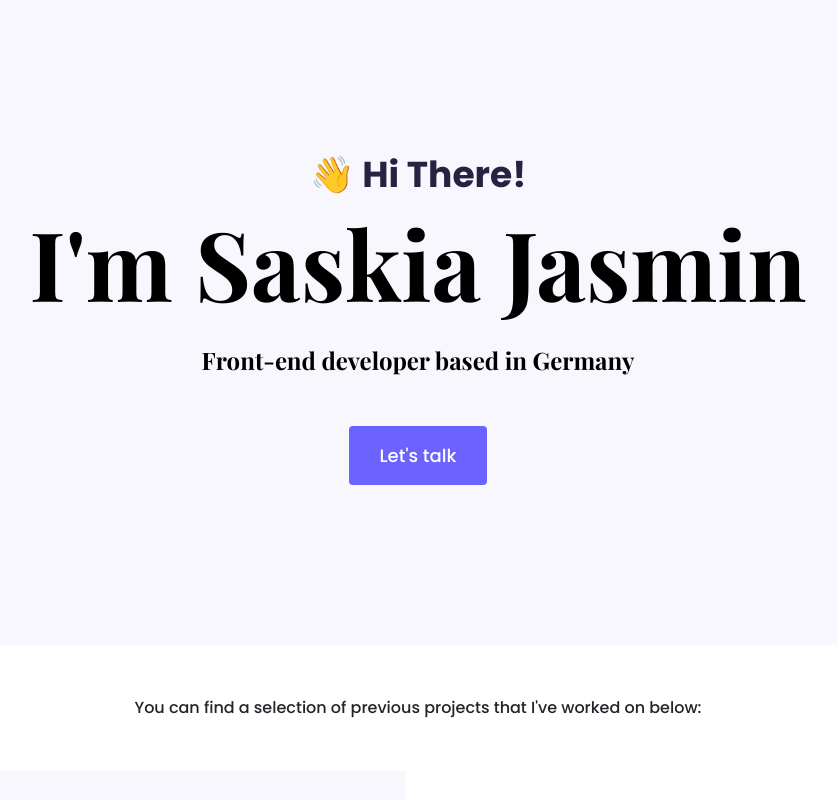
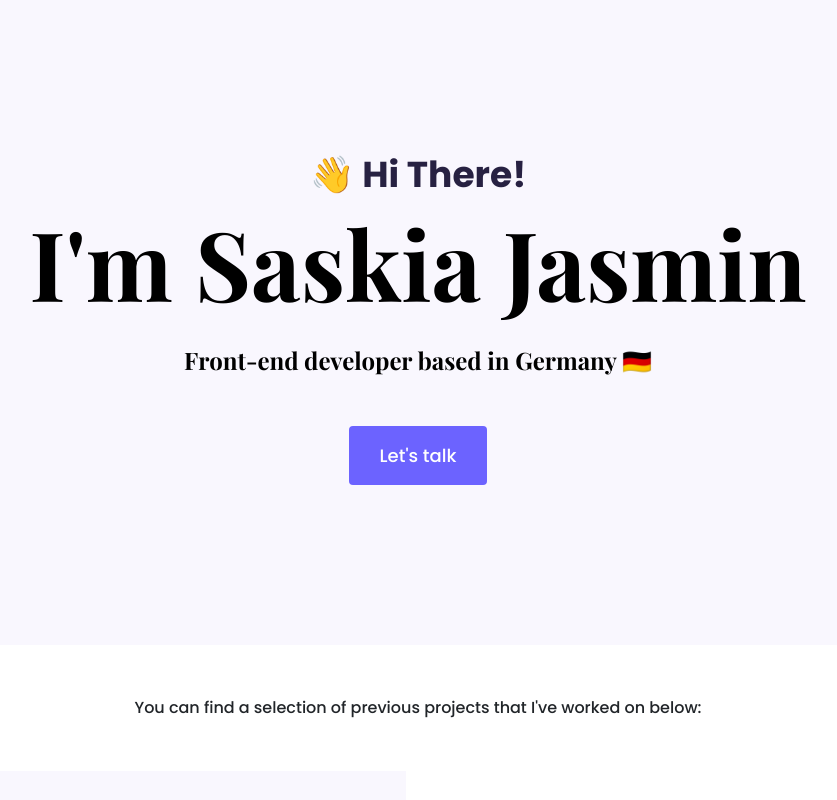
Before and after one commit to saskiajasmin/portfolio-project, a plain HTML site: page index.html in a window 1280 px wide. Shown: the top 800 px of the page, without its empty margins (222-1059 px from the left). Drawn offline with nearby package versions, Linux system fonts and the light colour scheme.

Commit message:
Update index.html

```diff
--- a/index.html
+++ b/index.html
@@ -29,7 +29,7 @@
     <div class="hero">
       <p>👋 Hi There!</p>
       <h1>I'm Saskia Jasmin</h1>
-      <h2 class="mb-5">Front-end developer based in Germany</h2>
+      <h2 class="mb-5">Front-end developer based in Germany 🇩🇪</h2>
       <div>
         <a href="#" class="btn btn-branding">Let's talk</a>
       </div>
```
